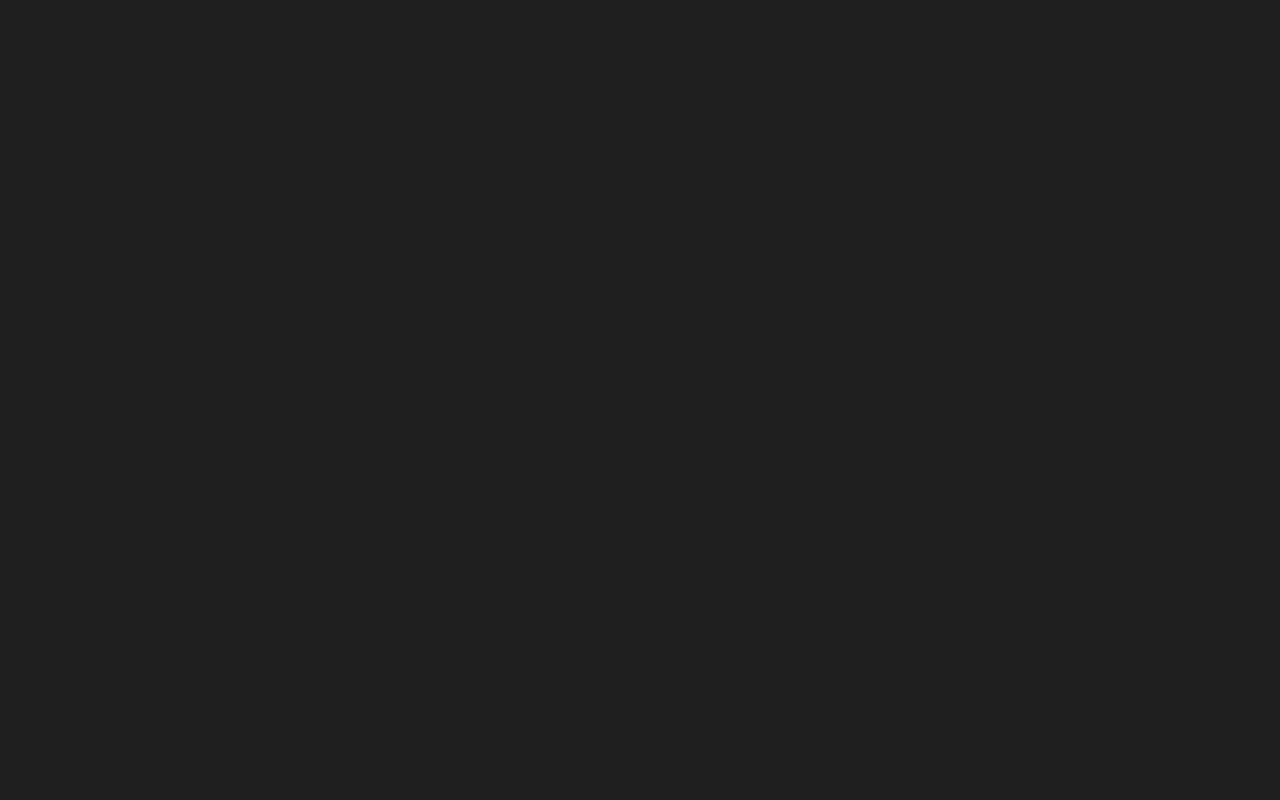
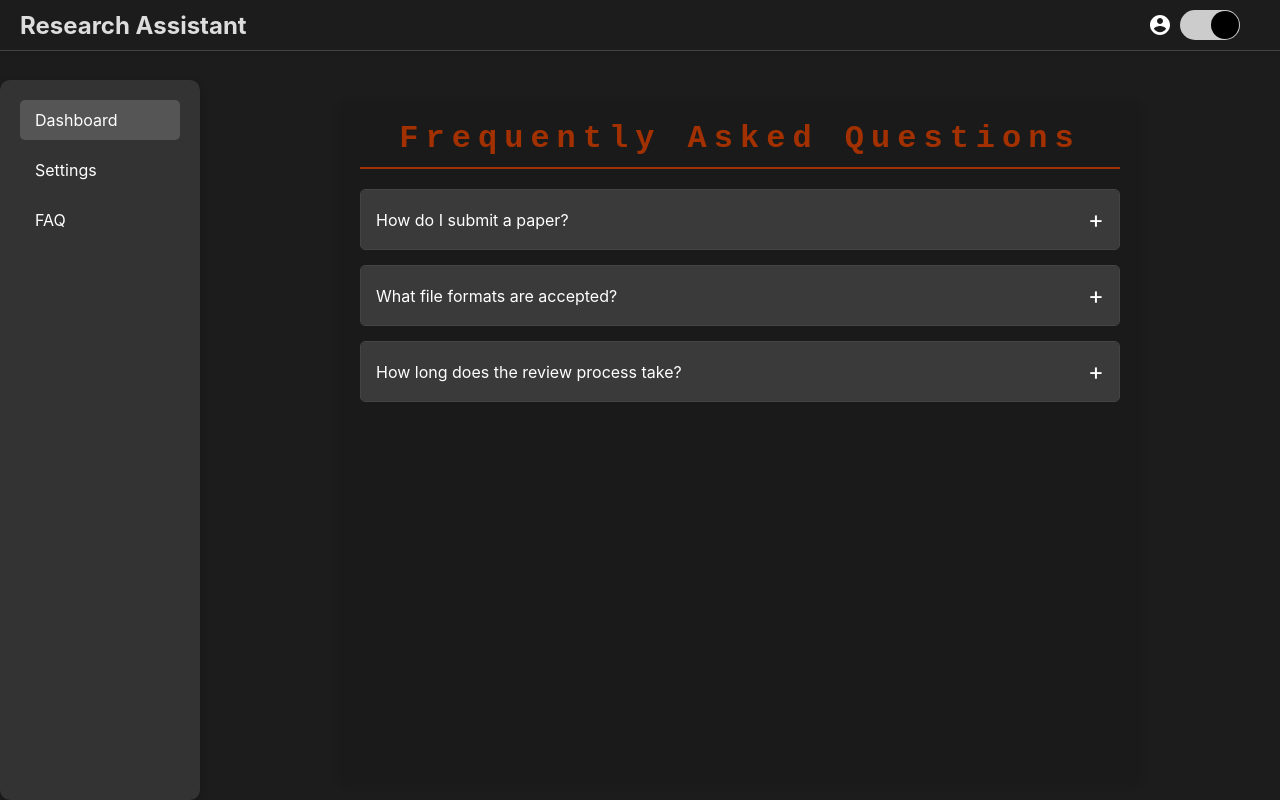
Before and after one commit to Devanoper/ResearchAsst-webapp, a React (Vite) app in the folder client/: page /dashboard/faq in a window 1280 px wide. Before the commit this address had no page. Built offline with nearby package versions, Linux system fonts and the light colour scheme.

Commit message:
improve faq

```diff
--- a/client/package.json
+++ b/client/package.json
@@ -17,6 +17,7 @@
     "react-dom": "^18.2.0",
     "react-router-dom": "^6.23.1",
     "react-toastify": "^10.0.5",
+    "react-transition-group": "^4.4.5",
     "toastify": "^2.0.1",
     "tsparticles": "^3.4.0"
   },
--- a/client/src/App.jsx
+++ b/client/src/App.jsx
@@ -13,7 +13,7 @@ function App() {
         <Routes>
           <Route path="/" element={<Login />} />
           <Route path="/register" element={<Register />} />
-          <Route path="/dashboard" element={<Dashboard/>} />
+          <Route path="/dashboard/*" element={<Dashboard />} />
         </Routes>
       </div>
     </Router>
--- a/client/src/components/FAQ.css
+++ b/client/src/components/FAQ.css
@@ -4,13 +4,18 @@
   margin: 0 auto;
   padding: 20px;
   color: #ffffff;
+  background-color: #1a1a1a;
+  border-radius: 10px;
+  box-shadow: 0 4px 8px rgba(0, 0, 0, 0.1);
 }
 
 .faq-container h2 {
-  font-size: 1.8rem;
+  font-size: 2rem;
   margin-bottom: 20px;
   text-align: center;
-  color: white;
+  color: #a33100;
+  border-bottom: 2px solid #a33100;
+  padding-bottom: 10px;
 }
 
 .faq-item {
@@ -27,11 +32,12 @@
   padding: 15px;
   background-color: #3a3a3a;
   cursor: pointer;
-  transition: background-color 0.3s;
+  transition: background-color 0.3s, color 0.3s;
 }
 
 .faq-question:hover {
   background-color: #444;
+  color: #ef4800;
 }
 
 .faq-toggle {
@@ -44,6 +50,11 @@
 }
 
 .faq-answer {
+  overflow: hidden;
+  transition: height 0.3s ease-out;
+}
+
+.faq-answer-content {
   padding: 15px;
   background-color: #2a2a2a;
 }
--- a/client/src/components/FAQ.jsx
+++ b/client/src/components/FAQ.jsx
@@ -1,5 +1,6 @@
-import { useState } from 'react';
-import './FAQ.css';
+import { useState, useRef } from 'react';
+import './Faq.css';
+import propTypes from 'prop-types';
 
 const faqData = [
   {
@@ -19,6 +20,7 @@ const faqData = [
 
 function FAQItem({ question, answer }) {
   const [isOpen, setIsOpen] = useState(false);
+  const contentRef = useRef(null);
 
   return (
     <div className="faq-item">
@@ -26,12 +28,20 @@ function FAQItem({ question, answer }) {
         <span>{question}</span>
         <span className={`faq-toggle ${isOpen ? 'open' : ''}`}>+</span>
       </div>
-      {isOpen && <div className="faq-answer">{answer}</div>}
+      <div
+        className="faq-answer"
+        ref={contentRef}
+        style={{ height: isOpen ? `${contentRef.current.scrollHeight}px` : '0px' }}
+      >
+        <div className="faq-answer-content">
+          {answer}
+        </div>
+      </div>
     </div>
   );
 }
 
-function FAQ() {
+function Faq() {
   return (
     <div className="faq-container">
       <h2>Frequently Asked Questions</h2>
@@ -42,4 +52,9 @@ function FAQ() {
   );
 }
 
-export default FAQ;
+FAQItem.propTypes = {
+  question: propTypes.string.isRequired,
+  answer: propTypes.string.isRequired,
+};
+
+export default Faq;
--- a/client/src/components/Header.jsx
+++ b/client/src/components/Header.jsx
@@ -25,11 +25,10 @@ const Header = () => {
       <div className="header-content">
         <div className="logo">Research Assistant</div>
         <div className="header-right">
-        <ProfileIcon />
+          <ProfileIcon />
           <div className="toggle-container">
             <ToggleButton isNightMode={isNightMode} toggleNightMode={toggleNightMode} />
           </div>
-
         </div>
       </div>
     </header>
--- a/client/src/pages/Dashboard.css
+++ b/client/src/pages/Dashboard.css
@@ -30,6 +30,13 @@ body, html {
   background-color: #333;
   color: white;
   padding: 20px;
+  border-radius: 10px;
+  box-shadow: 0 4px 8px rgba(0, 0, 0, 0.2);
+  transition: all 0.3s ease;
+}
+
+.sidebar:hover {
+  box-shadow: 0 8px 16px rgba(0, 0, 0, 0.3);
 }
 
 .sidebar ul {
@@ -44,6 +51,18 @@ body, html {
 .sidebar a {
   color: white;
   text-decoration: none;
+  padding: 10px 15px;
+  display: block;
+  border-radius: 5px;
+  transition: background-color 0.3s ease;
+}
+
+.sidebar a:hover {
+  background-color: #444;
+}
+
+.sidebar a.active {
+  background-color: #555;
 }
 
 .main-section {
@@ -67,6 +86,7 @@ body, html {
 .faq-container {
   max-width: 100%;
 }
+
 .chatbot-container {
   max-width: 60%;
 }
--- a/client/src/pages/Dashboard.jsx
+++ b/client/src/pages/Dashboard.jsx
@@ -1,12 +1,19 @@
 import { useState } from 'react';
+import { Routes, Route, Link, useNavigate } from 'react-router-dom';
 import './Dashboard.css';
 import Header from '../components/Header';
 import DocSubmission from '../components/DocSubmission';
 import Chatbot from '../components/Chatbot';
-import FAQ from '../components/FAQ';
+import FAQ from '../components/Faq';
 
 function Dashboard() {
   const [activeSection, setActiveSection] = useState('dashboard');
+  const navigate = useNavigate();
+
+  const handleNavigation = (section) => {
+    setActiveSection(section);
+    navigate(section);
+  };
 
   return (
     <div className="dashboard-page">
@@ -14,15 +21,41 @@ function Dashboard() {
       <div className="dashboard-content">
         <nav className="sidebar">
           <ul>
-            <li><a href="#" className={activeSection === 'dashboard' ? 'active' : ''} onClick={() => setActiveSection('dashboard')}>Dashboard</a></li>
-            <li><a href="#" className={activeSection === 'settings' ? 'active' : ''} onClick={() => setActiveSection('settings')}>Settings</a></li>
-            <li><a href="#" className={activeSection === 'faq' ? 'active' : ''} onClick={() => setActiveSection('faq')}>FAQ</a></li>
+            <li>
+              <Link
+                to=""
+                className={activeSection === 'dashboard' ? 'active' : ''}
+                onClick={() => handleNavigation('')}
+              >
+                Dashboard
+              </Link>
+            </li>
+            <li>
+              <Link
+                to="settings"
+                className={activeSection === 'settings' ? 'active' : ''}
+                onClick={() => handleNavigation('settings')}
+              >
+                Settings
+              </Link>
+            </li>
+            <li>
+              <Link
+                to="faq"
+                className={activeSection === 'faq' ? 'active' : ''}
+                onClick={() => handleNavigation('faq')}
+              >
+                FAQ
+              </Link>
+            </li>
           </ul>
         </nav>
         <div className="main-section">
-          {activeSection === 'faq' ? (
-            <FAQ />
-          ) : (
+          <Routes>
+            <Route path="faq" element={<FAQ />} />
+            <Route
+              path="*"
+              element={
                 <>
                   <div className="chatbot-container">
                     <Chatbot />
@@ -31,7 +64,9 @@ function Dashboard() {
                     <DocSubmission />
                   </div>
                 </>
-          )}
+              }
+            />
+          </Routes>
         </div>
       </div>
     </div>
```
Also changed, not shown: 1 other file (tests, documents, lock files or other folders). Lines whose indentation alone changed are shown as unchanged.
